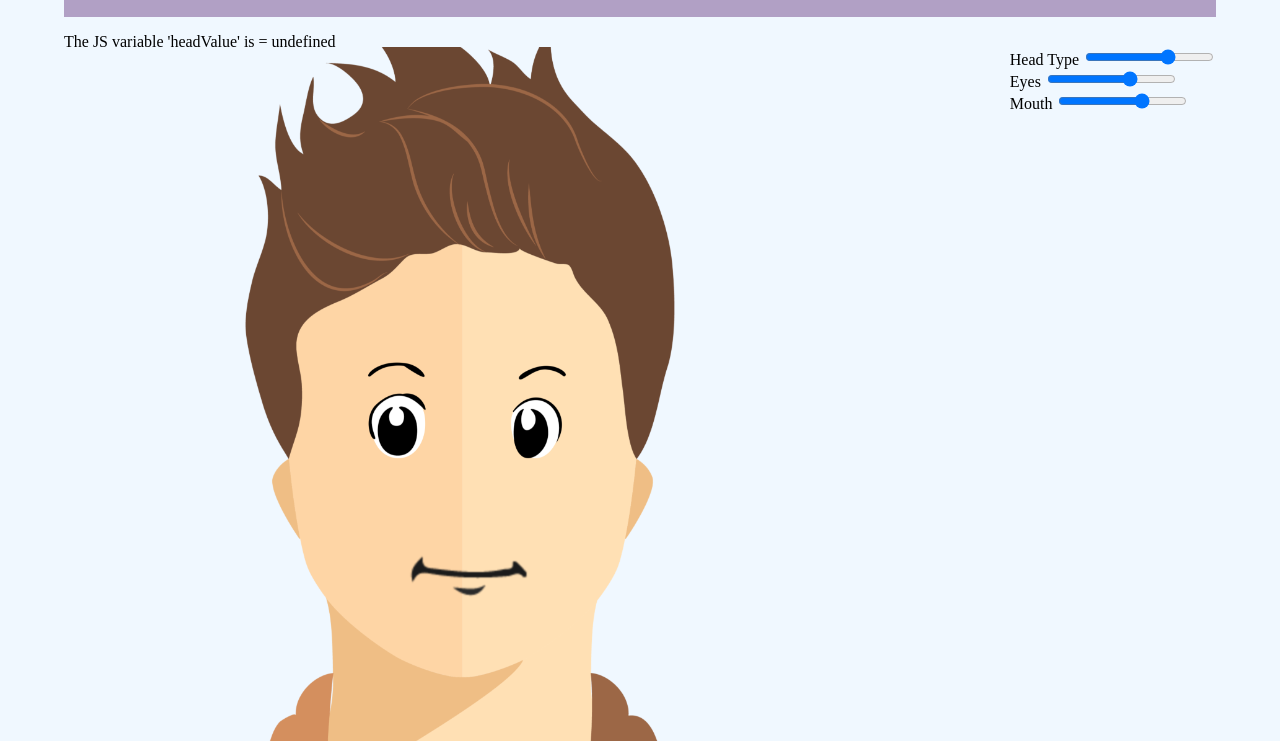
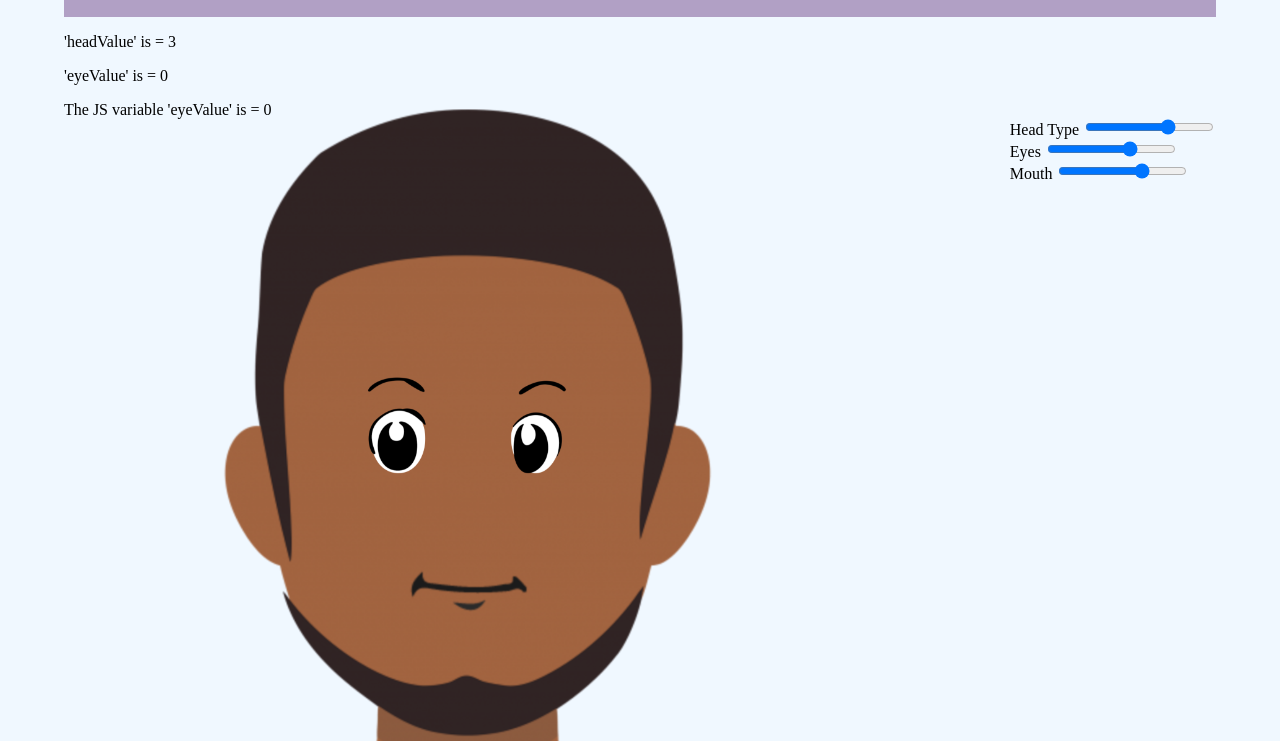
Before and after one commit to gondolin2/trois, a plain HTML site: page index.html in a window 1280 px wide. Shown: the part 59-800 px from the top of the page. Drawn offline with Linux system fonts and the light colour scheme.

Commit message:
finished face maker

```diff
--- a/index.html
+++ b/index.html
@@ -9,10 +9,15 @@
     <header>
         <h2>Create an Avatar</h2>
     </header>
-    <div>
-        <img src="head1.png" alt="head1" id="head">
-        <img src="eyes1.png" alt="eyes1" id="eyes">
-        <img src="mouth1.png" alt="mouth1" id="mouth">
+    <div class="facemaker">
+
+        <img src="head1.png" alt="head" id="headImg">
+        <img src="mouth1.png" alt="mouth" id="mouthImg">
+        <img src="eyes1.png" alt="eyes" id="eyesImg">
+
+
+
+
     </div>
     <div class="sliders">
         <label for="head">Head Type</label>
@@ -25,36 +30,76 @@
         <input type="range" id="mouth" min="1" max="4">
     </div>
 
-    <p id="value"></p>
+    <p id="hValue"></p>
+    <p id="eValue"></p>
+    <p id="mValue"></p>
 
     <script>
-        // Head slider //
+
         var head = document.getElementById("head");
         var headValue = 0;
-        var dispVal = document.getElementById("value");
-        dispVal.innerHTML = "The JS variable 'headValue' is = " + headValue;
+        var disphVal = document.getElementById("hValue");
+        disphVal.innerHTML = "'headValue' is = " + headValue;
 
         setInterval(function() {
             headValue = head.value;
-            dispVal.innerHTML = "The JS variable 'headValue' is = " + headValue;
+            disphVal.innerHTML = "'headValue' is = " + headValue;
 
+            if (headValue==1)
+                {document.getElementById("headImg").src = "head1.png";}
+            if (headValue==2)
+                {document.getElementById("headImg").src = "head2.png";}
+            if(headValue==3)
+                {document.getElementById("headImg").src = "head3.png";}
+            if (headValue==4)
+                {document.getElementById("headImg").src = "head4.png";}
         },4)
 
-        // Eye slider //
-        var eyes = document.getElementById("eyes");
+
+        var eye = document.getElementById("eyes");
         var eyeValue = 0;
+        var dispeVal = document.getElementById("eValue");
+        dispeVal.innerHTML = "'eyeValue' is = " + eyeValue;
 
-        setInterval(function() {
-            eyeValue = eyes.value;
-        },4)
+        eye.addEventListener("change", function() {
+            eyeValue = eye.value;
+            dispeVal.innerHTML = "'eyeValue' currently = " + eyeValue;
 
-        // Mouth slider //
+            if (eyeValue==1)
+                {document.getElementById("eyesImg").src ="eyes1.png";}
+            if (eyeValue==2)
+                {document.getElementById("eyesImg").src ="eyes2.png";}
+            if(eyeValue==3)
+                {document.getElementById("eyesImg").src ="eyes3.png";}
+            if(eyeValue==4)
+                {document.getElementById("eyesImg").src ="eyes4.png";}
+        }
+
+        )
+
+
         var mouth = document.getElementById("mouth");
         var mouthValue = 0;
 
-        setInterval(function() {
+        var dispmVal = document.getElementById("mValue");
+        dispmVal.innerHTML = "The JS variable 'eyeValue' is = " + mouthValue;
+
+        mouth.addEventListener("change", function() {
             mouthValue = mouth.value;
-        },4)
+            dispmVal.innerHTML = "'mouthValue' currently = " + mouthValue;
+
+            if (mouthValue==1)
+                {document.getElementById("mouthImg").src ="mouth1.png";}
+            if (mouthValue==2)
+                {document.getElementById("mouthImg").src ="mouth2.png";}
+            if(mouthValue==3)
+                {document.getElementById("mouthImg").src ="mouth3.png";}
+            if(mouthValue==4)
+                {document.getElementById("mouthImg").src ="mouth4.png";}
+        }
+
+        )
+
     </script>
 
 </body>
--- a/style.css
+++ b/style.css
@@ -14,7 +14,7 @@ header{
     text-transform:uppercase;
 }
 
-div{
+.facemaker{
     position:relative;
     border: 10px;
 }
@@ -24,12 +24,12 @@ img{
     position:absolute;
     top:0px;
     left:0px;
-    padding-top:30px;
+    padding-top:45px;
     border:5px;
 
 }
 
 .sliders{
-    padding-top:30px;
+    padding-top:100px;
     float:right;
 }
```
